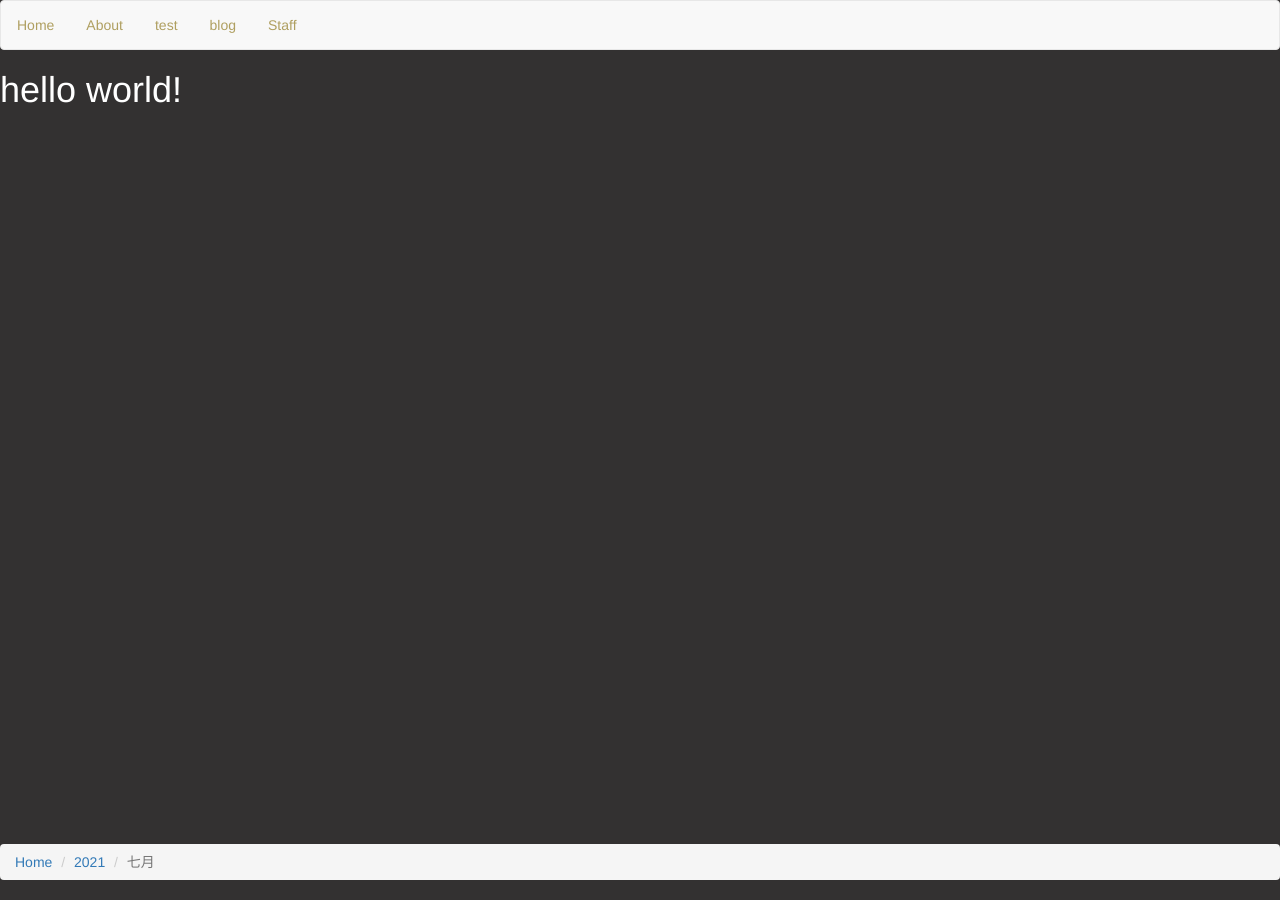
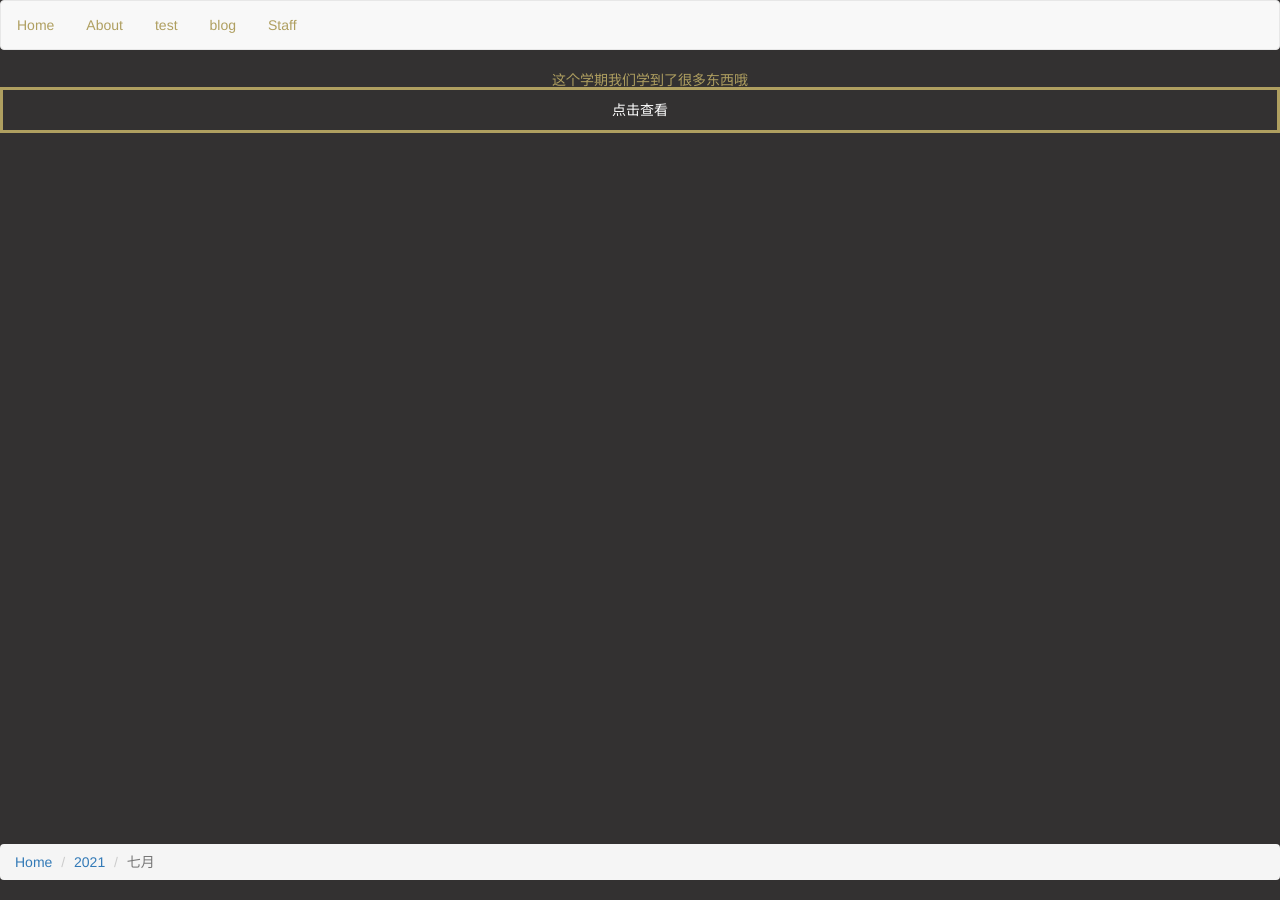
Before and after one commit to Organization-of-li-wang-ding/Front-end, a Jekyll site: the page built from index.html, in a window 1280 px wide. Built offline with Jekyll 4.4.1, drawn with Linux system fonts in a browser that asks for light colours; nearby versions of some CDN libraries.

```diff
--- /dev/null
+++ b/_sass/banner.scss
@@ -0,0 +1,43 @@
+.div_banner {
+    width: 100%;
+    height: auto;
+    padding: 0;
+    display: -webkit-flex;
+    display: flex;
+    align-items: center;
+}
+
+.btn_shift {
+    width: 40px;
+    height: 80px;
+    margin: 0;
+    padding: 0;
+    border: none;
+    display: inline-block;
+    text-align: center;
+    align-items: center;
+    text-decoration: none;
+    font-size: 35px;
+    visibility: hidden;
+    background-color: #111;
+    opacity: 0.7;
+    -webkit-transition-duration: 0.5s;
+    transition-duration: 0.5s;
+    cursor: pointer;
+    z-index: 8999;
+}
+
+.btn_shift:hover {
+    background-color: #efefef;
+    opacity: 0.7;
+}
+
+.img_banner {
+    width: 100%;
+    height: 100%;
+    max-height: 600px;
+    flex: 1;
+    margin-left: -40px;
+    margin-right: -40px;
+    cursor: pointer;
+}
--- a/_sass/main.scss
+++ b/_sass/main.scss
@@ -1,9 +1,9 @@
 .current {
-    color: blue;
+    color: white;
 }
 
 .navi1 {
-    a{
+    a {
         display: block;
         color: rgb(175, 159, 96);
         text-align: center;
@@ -25,3 +25,31 @@
     background-color: rgb(51, 49, 49);
     color: white;
 }
+
+#div1,
+#div2,
+#div3 {
+    width: 50%;
+    height: 300px;
+    border: 1px solid #ccc;
+    float: left;
+    box-sizing: border-box;
+    text-decoration: none;
+}
+
+.button1 {
+    text-align: center;
+    background-color: rgb(51, 49, 49);
+    margin: auto;
+    width: 100%;
+    border: 3px solid rgb(175, 159, 96);
+    padding: 10px;
+}
+
+.center{
+    width: 200px;
+    position: absolute;
+    left: 50%;
+    margin-left: -100px; // 该元素宽度的一半，即100px
+    background-color: aqua;
+}
--- a/assets/css/styles.scss
+++ b/assets/css/styles.scss
@@ -1,3 +1,4 @@
 ---
 ---
 @import "main";
+@import "banner";
--- a/index.html
+++ b/index.html
@@ -2,4 +2,6 @@
 layout: default
 title: Home
 ---
-<h1>{{ "Hello World!" | downcase }}</h1>
+<p style="width: 1300px;height:7px;text-align:center;color: rgb(175, 159, 96);">这个学期我们学到了很多东西哦</p>
+<button class="button1">点击查看</button>
+<br><br>
```
Also changed, not shown: _layouts/default.html (+9 -1 lines), assets/images/图片1.jpg (added), 12 other files.
